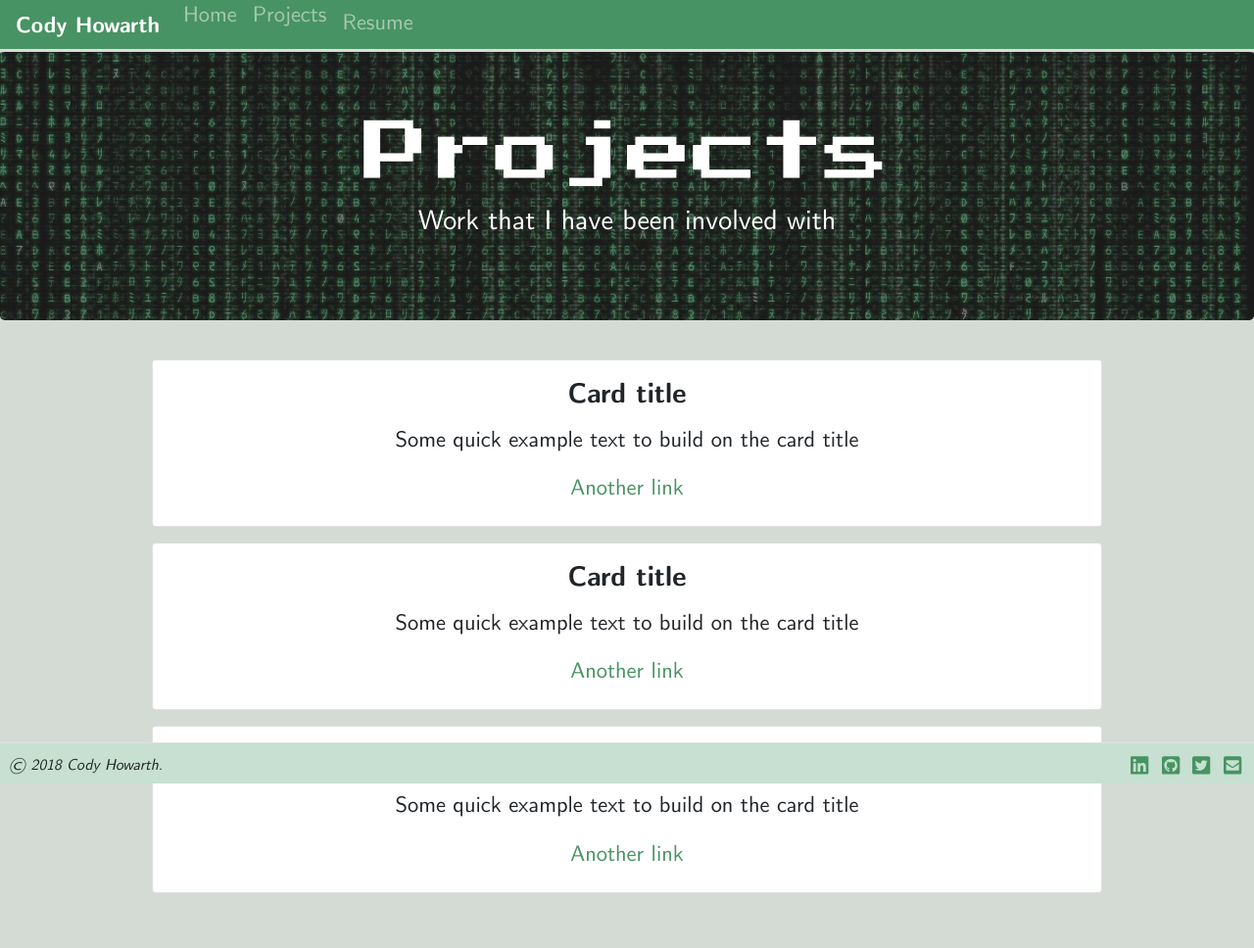
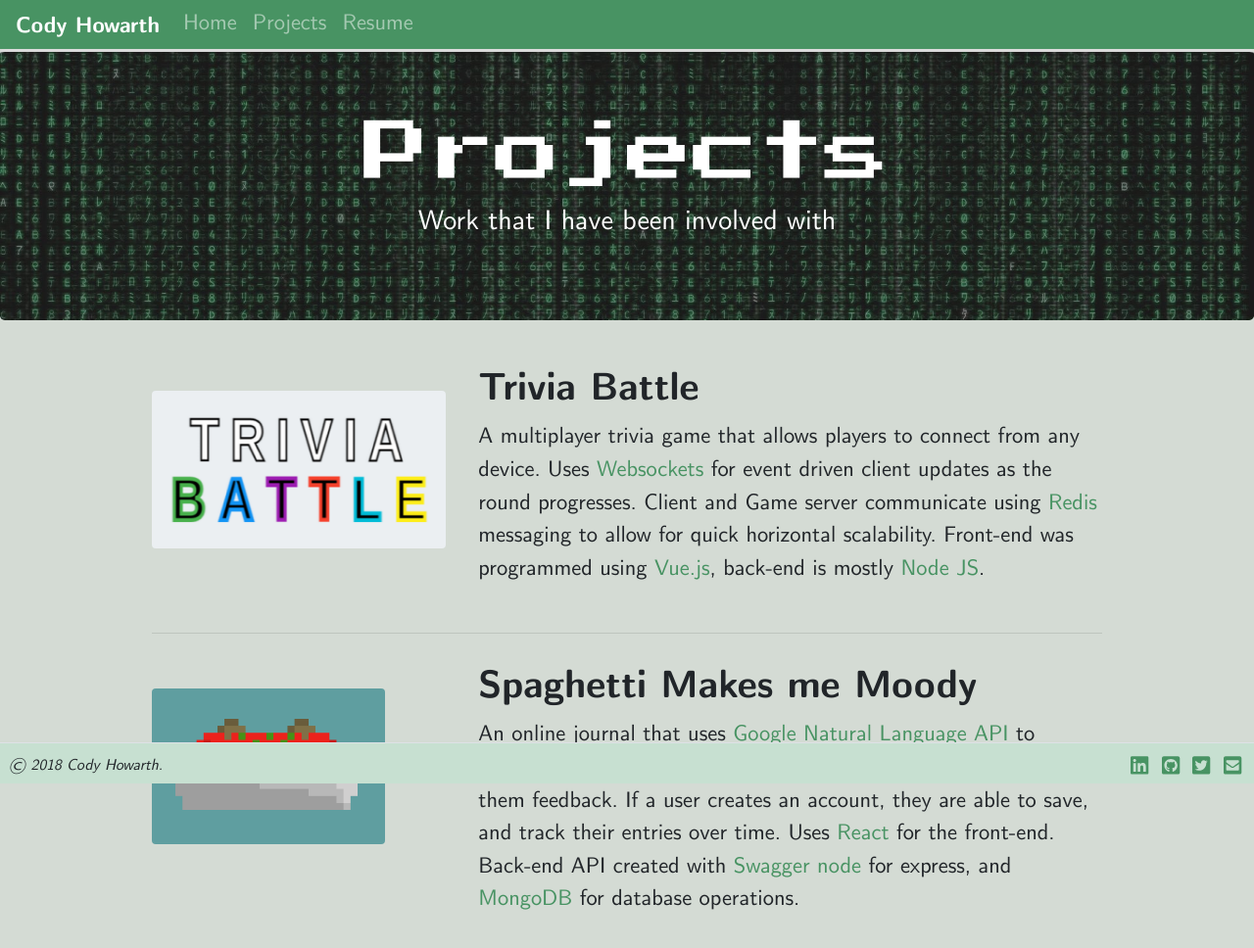
Before and after one commit to codyhowarth/codyhowarth.github.io, a website: page src/projects.html in a window 1280 px wide. Shown: the whole page at 98% size. Before the commit the page ends 920 px from the top, so only its background shows below. Drawn offline with Linux system fonts and the light colour scheme.

Commit message:
Update - projects page
- Now have 2 projects listed (currently unhosted)

```diff
--- a/src/projects.html
+++ b/src/projects.html
@@ -23,12 +23,12 @@
         </button>
 
         <div class="collapse navbar-collapse" id="navbarSupportedContent">
-            <ul class="navbar-nav py-0">
-                <li class="nav-item py-0">
-                    <a class="nav-link py-0" href="index.html">Home</a>
+            <ul class="navbar-nav">
+                <li class="nav-item">
+                    <a class="nav-link" href="index.html">Home</a>
                 </li>
-                <li class="nav-item py-0">
-                    <a class="nav-link py-0" href="projects.html">Projects</a>
+                <li class="nav-item">
+                    <a class="nav-link" href="projects.html">Projects</a>
                 </li>
                 <li class="nav-item">
                     <a class="nav-link" href="cody_howarth_resume.pdf">Resume</a>
@@ -47,40 +47,40 @@
 
     <main class="container">
 
-        <div class="row py-2">
-            <div class="col">
-                <div class="card">
-                    <div class="card-body text-center">
-                        <h5 class="card-title">Card title</h5>
-                        <p class="card-text">Some quick example text to build on the card title</p>
-                        <a href="#" class="card-link">Another link</a>
-                    </div>
-                </div>
+        <div class="row py-3">
+            <div class="col-sm py-4">
+                <img src="assets/images/triviabattle.PNG" class="rounded d-block">
+            </div>
+            <div class="col-sm-8">
+                <h3>Trivia Battle</h3>
+                <p>A multiplayer trivia game that allows players to connect from any device. Uses
+                    <a href="https://developer.mozilla.org/en-US/docs/Web/API/WebSockets_API" target="_blank">Websockets</a> for event driven client updates as the round progresses. Client and Game server communicate
+                    using
+                    <a href="https://redis.io/" target="_blank">Redis</a> messaging to allow for quick horizontal scalability. Front-end was programmed using
+                    <a href="https://vuejs.org/" target="_blank">Vue.js</a>, back-end is mostly
+                    <a href="https://nodejs.org/en/" target="_blank">Node JS</a>.
+                </p>
             </div>
         </div>
-        <div class="row py-2">
-            <div class="col">
-                <div class="card">
-                    <div class="card-body text-center">
-                        <h5 class="card-title">Card title</h5>
-                        <p class="card-text">Some quick example text to build on the card title</p>
-                        <a href="#" class="card-link">Another link</a>
-                    </div>
-                </div>
+
+        <hr>
+
+        <div class="row py-3">
+            <div class="col-sm py-4">
+                <img src="assets/images/spaghetti.PNG" class="rounded d-block">
+            </div>
+            <div class="col-sm-8">
+                <h3>Spaghetti Makes me Moody</h3>
+                <p>An online journal that uses
+                    <a href="https://cloud.google.com/natural-language/" target="_blank">Google Natural Language API</a> to analyze the sentiment (mood) of a user's journal entries to give them
+                    feedback. If a user creates an account, they are able to save, and track their entries over time. Uses
+                    <a href="https://reactjs.org/" target="_blank">React</a> for the front-end. Back-end API created with
+                    <a href="https://github.com/swagger-api/swagger-node" target="_blank">Swagger node</a> for express, and
+                    <a href="https://www.mongodb.com/" target="_blank">MongoDB</a> for database operations.
+                </p>
             </div>
         </div>
-        <div class="row py-2">
-            <div class="col">
-                <div class="card">
-                    <div class="card-body text-center">
-                        <h5 class="card-title">Card title</h5>
-                        <p class="card-text">Some quick example text to build on the card title</p>
-                        <a href="#" class="card-link">Another link</a>
-                    </div>
-                </div>
-            </div>
-        </div>
-        </div>
+
 
     </main>
 
```
Also changed, not shown: src/assets/images/spaghetti.PNG (added), src/assets/images/triviabattle.PNG (added).
